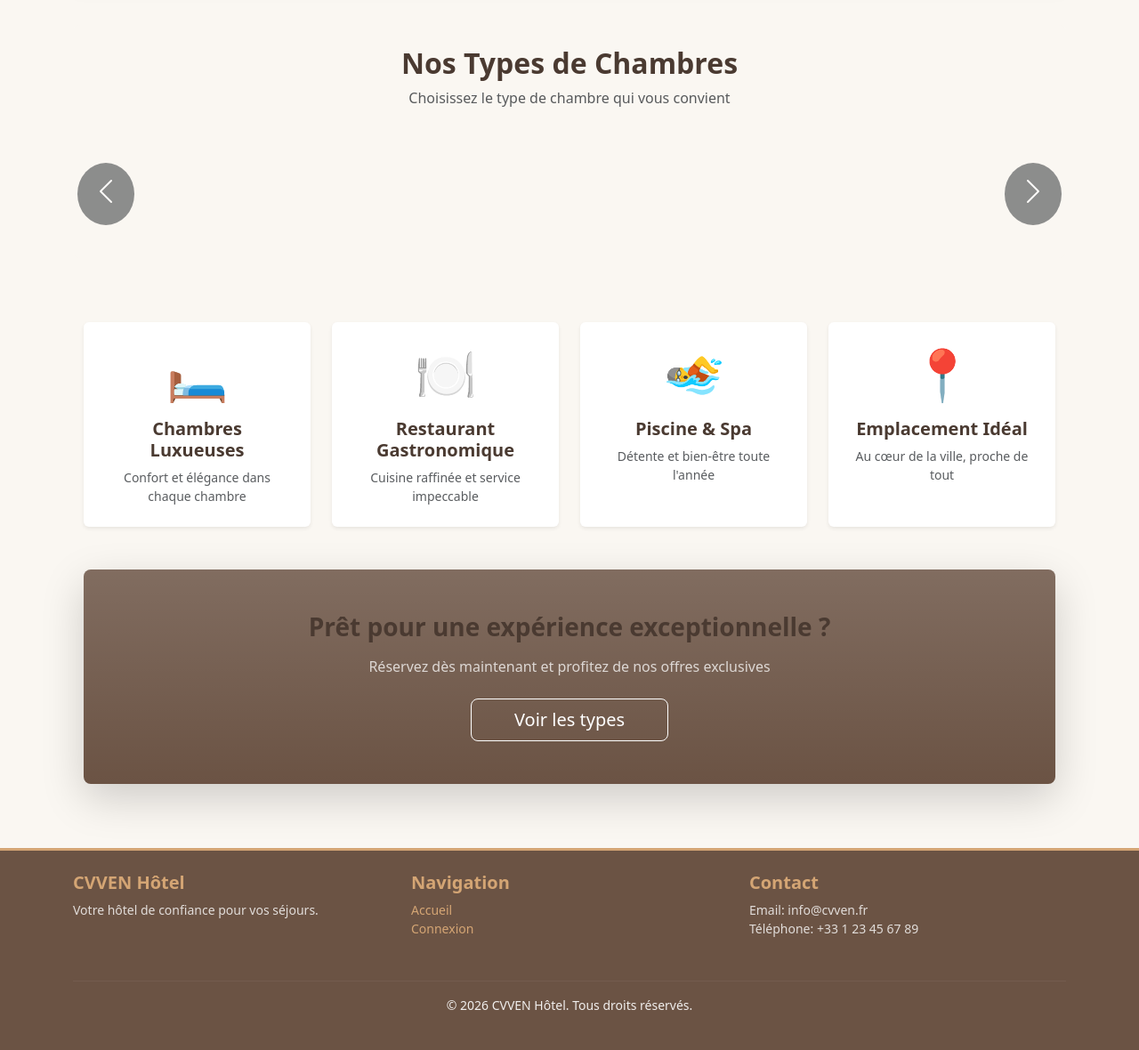
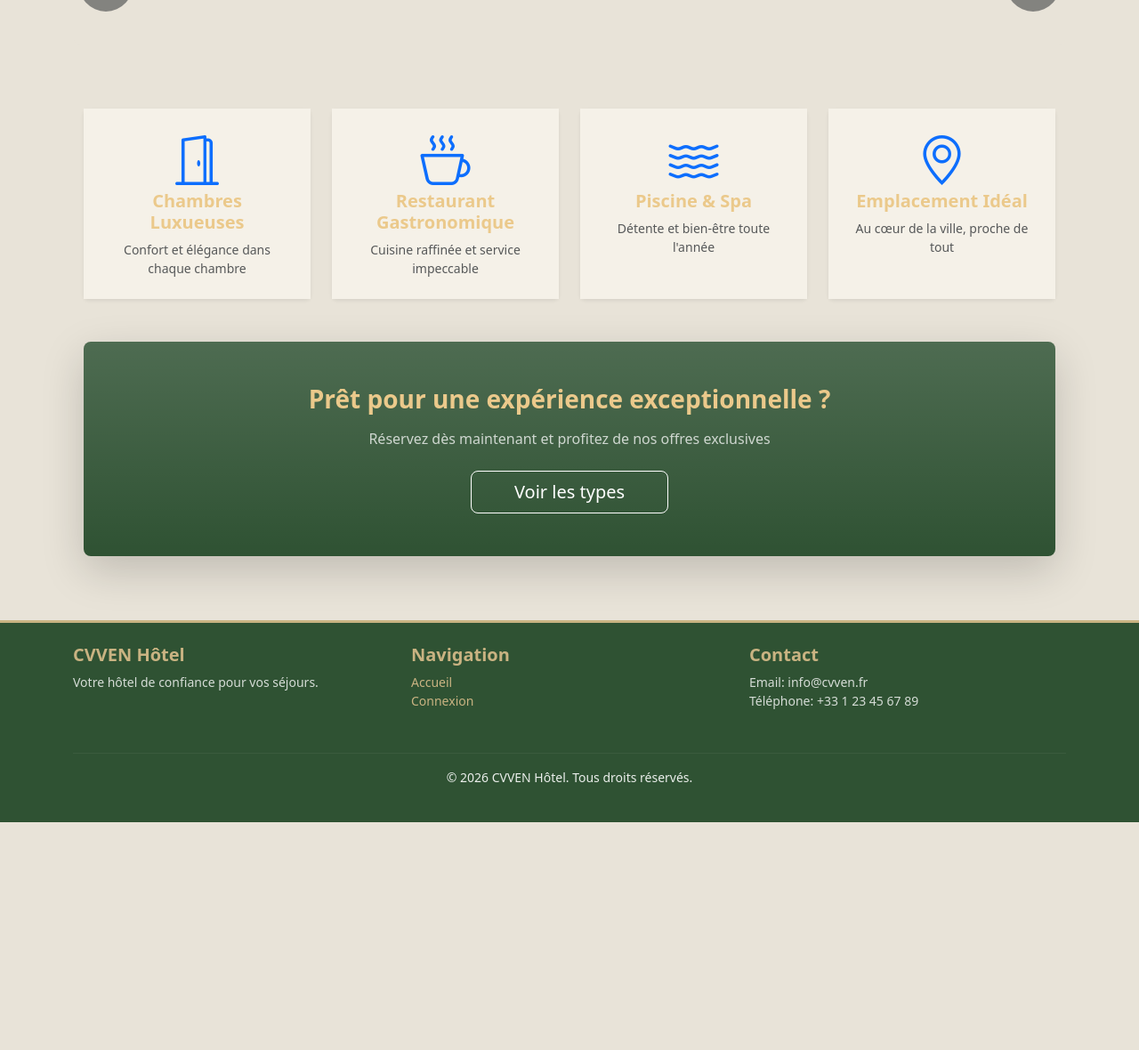
Before and after one commit to MaelysLeBrun/CVVEN, a CodeIgniter 4 app: the page made by app/Views/hotel/index.php in a window 1280 px wide. Shown: the part 900-2080 px from the top of the page at 89% size. After the commit the page ends 1824 px from the top, so only its background shows below. Run offline with PHP 8.4 and a stand-in for CodeIgniter, Linux system fonts and the light colour scheme; the template is opened without the code that fills it, so the values that code supplies are empty; some libraries are stand-ins or nearby versions.

Commit message:
changement de couleur

```diff
--- a/app/Views/hotel/disponibilite.php
+++ b/app/Views/hotel/disponibilite.php
@@ -16,7 +16,7 @@
     <div class="alert alert-info d-flex align-items-center mb-4">
         <div class="flex-grow-1">
             <?php if ($dateDebut && $dateFin): ?>
-                <h5 class="mb-2">📅 Période sélectionnée :</h5>
+                <h5 class="mb-2"><i class="bi bi-calendar-check"></i> Période sélectionnée :</h5>
                 <p class="mb-0">
                     Du <strong><?= date('d/m/Y', strtotime($dateDebut)) ?></strong>
                     au <strong><?= date('d/m/Y', strtotime($dateFin)) ?></strong>
@@ -83,7 +83,7 @@
                             <div class="mb-3">
                                 <p class="mb-2">
                                     <span class="badge bg-light text-dark border">
-                                        📍 <?= esc($chambre['chamb_emplacement']) ?>
+                                        <i class="bi bi-geo-alt"></i> <?= esc($chambre['chamb_emplacement']) ?>
                                     </span>
                                 </p>
                                 <p class="text-muted">
--- a/app/Views/hotel/index.php
+++ b/app/Views/hotel/index.php
@@ -3,10 +3,10 @@
 <?= $this->section('content') ?>
 
 <!-- Hero Section -->
-<div class="text-white text-center py-5 mb-5 rounded-3 shadow position-relative overflow-hidden d-flex align-items-center"
-     style="background-image: linear-gradient(rgba(0,0,0,0.5), rgba(0,0,0,0.5)), url('<?= base_url('assets/images/hotel/hotelImage.png') ?>'); background-size: cover; background-position: center; min-height: 100vh;">
+<div class="text-white text-center py-5 mb-5 shadow position-relative overflow-hidden d-flex align-items-center"
+     style="background-image: linear-gradient(rgba(0,0,0,0.5), rgba(0,0,0,0.5)), url('<?= base_url('assets/images/hotel/hotelImage.png') ?>'); background-size: cover; background-position: center; height: 70vh; border-radius: 15px;">
     <div class="container py-4 position-relative" style="z-index: 1;">
-        <h1 class="display-3 fw-bold mb-4">🏨 Bienvenue à l'Hôtel CVVEN</h1>
+        <h1 class="display-3 fw-bold mb-4">Bienvenue à l'Hôtel CVVEN</h1>
         <p class="lead mb-4">Votre destination de luxe et de confort pour un séjour inoubliable</p>
         <a href="#types-section" class="btn btn-light btn-lg px-5">
             Voir nos types de chambres
@@ -33,9 +33,9 @@
             <div class="carousel-inner py-5">
                 <?php foreach ($types as $index => $type): ?>
                     <div class="carousel-item <?= $index === 0 ? 'active' : '' ?>">
-                        <div class="card border-0 shadow-lg mx-auto" style="max-width: 700px;">
+                        <div class="card border-0 shadow-lg mx-auto" style="max-width: 10000;">
                             <div class="row g-0">
-                                <div class="col-md-5">
+                                <div class="col-md-6">
                                     <?php
                                     // Chercher l'image du type (supporte .jpg, .png, .jpeg, .webp)
                                     $imagePath = '';
@@ -54,11 +54,11 @@
                                     ?>
                                     <img src="<?= $imagePath ?>"
                                          class="img-fluid h-100 w-100"
-                                         style="object-fit: cover; min-height: 300px;"
+                                         style="object-fit: cover; min-height: 400px;"
                                          alt="<?= esc($type['type_libelle']) ?>">
                                 </div>
-                                <div class="col-md-7">
-                                    <div class="card-body p-4 d-flex flex-column h-100">
+                                <div class="col-md-6">
+                                    <div class="card-body p-5 d-flex flex-column h-100">
                                         <div>
                                             <span class="badge bg-primary mb-3">Type de chambre</span>
                                             <h3 class="card-title fw-bold mb-3"><?= esc($type['type_libelle']) ?></h3>
@@ -68,7 +68,7 @@
                                             <button type="button" class="btn btn-primary w-100 btn-lg"
                                                     data-bs-toggle="modal"
                                                     data-bs-target="#dateModal<?= $type['type_id'] ?>">
-                                                📅 Vérifier la disponibilité
+                                                <i class="bi bi-calendar-check"></i> Vérifier la disponibilité
                                             </button>
                                         </div>
                                     </div>
@@ -102,7 +102,7 @@
             <div class="modal-content">
                 <div class="modal-header bg-primary text-white">
                     <h5 class="modal-title" id="dateModalLabel<?= $type['type_id'] ?>">
-                        📅 <?= esc($type['type_libelle']) ?>
+                        <i class="bi bi-calendar-check"></i> <?= esc($type['type_libelle']) ?>
                     </h5>
                     <button type="button" class="btn-close btn-close-white" data-bs-dismiss="modal" aria-label="Close"></button>
                 </div>
@@ -156,7 +156,7 @@
         <div class="col-md-3 col-sm-6">
             <div class="card border-0 shadow-sm h-100">
                 <div class="card-body p-4">
-                    <div class="display-4 mb-3">🛏️</div>
+                    <i class="bi bi-door-open display-4 text-primary mb-3"></i>
                     <h5 class="fw-bold">Chambres Luxueuses</h5>
                     <p class="text-muted small mb-0">Confort et élégance dans chaque chambre</p>
                 </div>
@@ -165,7 +165,7 @@
         <div class="col-md-3 col-sm-6">
             <div class="card border-0 shadow-sm h-100">
                 <div class="card-body p-4">
-                    <div class="display-4 mb-3">🍽️</div>
+                    <i class="bi bi-cup-hot display-4 text-primary mb-3"></i>
                     <h5 class="fw-bold">Restaurant Gastronomique</h5>
                     <p class="text-muted small mb-0">Cuisine raffinée et service impeccable</p>
                 </div>
@@ -174,7 +174,7 @@
         <div class="col-md-3 col-sm-6">
             <div class="card border-0 shadow-sm h-100">
                 <div class="card-body p-4">
-                    <div class="display-4 mb-3">🏊</div>
+                    <i class="bi bi-water display-4 text-primary mb-3"></i>
                     <h5 class="fw-bold">Piscine & Spa</h5>
                     <p class="text-muted small mb-0">Détente et bien-être toute l'année</p>
                 </div>
@@ -183,7 +183,7 @@
         <div class="col-md-3 col-sm-6">
             <div class="card border-0 shadow-sm h-100">
                 <div class="card-body p-4">
-                    <div class="display-4 mb-3">📍</div>
+                    <i class="bi bi-geo-alt display-4 text-primary mb-3"></i>
                     <h5 class="fw-bold">Emplacement Idéal</h5>
                     <p class="text-muted small mb-0">Au cœur de la ville, proche de tout</p>
                 </div>
--- a/app/Views/hotel/layout.php
+++ b/app/Views/hotel/layout.php
@@ -3,15 +3,17 @@
 <head>
     <meta charset="UTF-8">
     <meta name="viewport" content="width=device-width, initial-scale=1.0">
-    <title>CVVEN</title>
+    <title>CVVEN Hôtel</title>
+    <link rel="icon" type="image/png" href="<?= base_url('assets/images/hotel/hotelLogo.png') ?>">
     <link href="https://cdn.jsdelivr.net/npm/bootstrap@5.3.0/dist/css/bootstrap.min.css" rel="stylesheet">
+    <link rel="stylesheet" href="https://cdn.jsdelivr.net/npm/bootstrap-icons@1.11.3/font/bootstrap-icons.min.css">
     <style>
         :root {
-            --primary-color: #6B5344;
-            --primary-dark: #4a3a31;
-            --primary-light: #8B6F47;
-            --secondary-color: #4A7C59;
-            --accent-color: #D4A574;
+            --primary-color: #2F5233;
+            --primary-dark: #ebc98b;
+            --primary-light: #4A7C59;
+            --secondary-color: #3D5A40;
+            --accent-color: #C9B382;
             --nature-green: #5A9D7A;
         }
 
@@ -19,11 +21,11 @@
             display: flex;
             flex-direction: column;
             min-height: 100vh;
-            background-color: #faf7f2;
+            background-color: #e8e3d8;
         }
 
         .bg-light {
-            background-color: #faf7f2 !important;
+            background-color: #e8e3d8 !important;
         }
 
         main {
@@ -113,6 +115,11 @@
         .card {
             border-top: 4px solid var(--primary-color);
             box-shadow: 0 4px 12px rgba(107, 83, 68, 0.15);
+            background-color: #f5f1e8;
+        }
+
+        .card-body {
+            background-color: #f5f1e8;
         }
 
         .card-header.bg-primary {
```
Also changed, not shown: app/Views/hotel/mes_reservations.php (+5 -5 lines), 1 other file.
